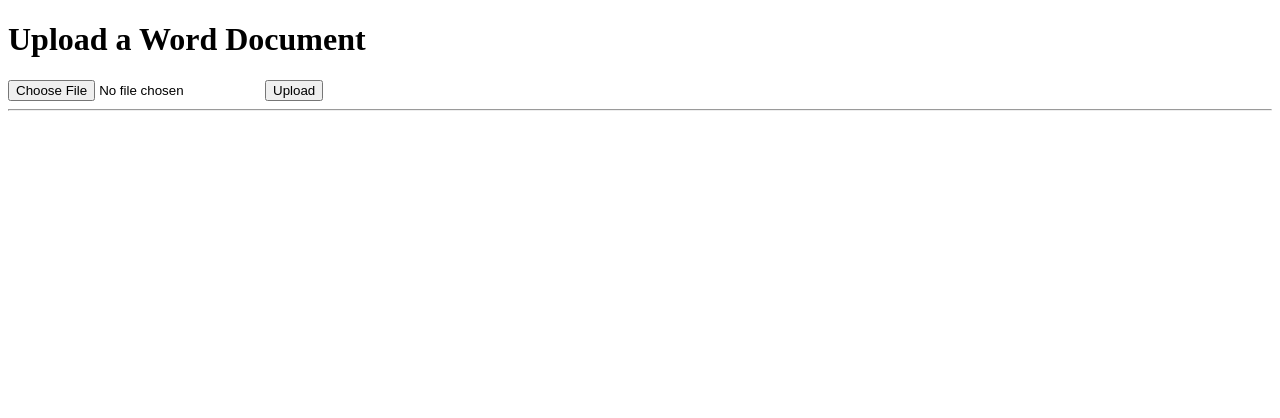
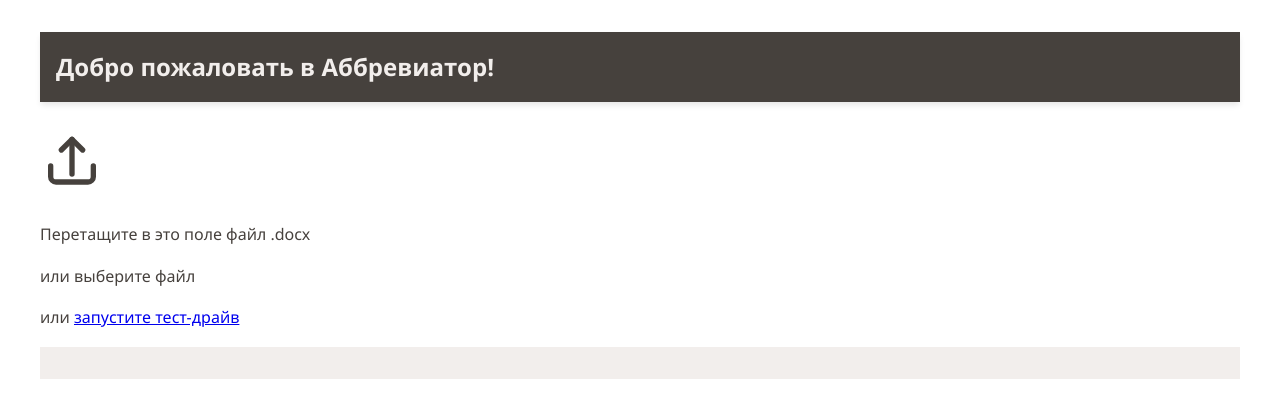
Before and after one commit to T0chka/Abbreviator, a Django app: page / in a window 1280 px wide. Shown: the top 418 px of the page. Run offline with Django 5.2, Linux system fonts and the light colour scheme.

Commit message:
Upload page code refactored, bugs fixed

```diff
--- a/abb_app/templates/upload.html
+++ b/abb_app/templates/upload.html
@@ -1,25 +1,119 @@
+{% load static %}
 <!DOCTYPE html>
 <html>
 <head>
     <title>Upload and View Document</title>
+    <link rel="stylesheet" href="{% static 'css/styles.css' %}">
 </head>
 <body>
-    <h1>Upload a Word Document</h1>
-    <form method="post" enctype="multipart/form-data" action="{% url 'upload_file' %}">
-        {% csrf_token %}
-        <input type="file" name="uploaded_file" required>
-        <button type="submit">Upload</button>
-    </form>
 
-    <hr>
+    <div class="main-content">
+        {% if messages %}
+        <div class="messages">
+            {% for message in messages %}
+            <div class="alert {% if message.tags %}alert-{{ message.tags }}{% endif %}">
+                {{ message }}
+            </div>
+            {% endfor %}
+        </div>
+        {% endif %}
 
-    {% if content %}
-        <h2>File Content:</h2>
-        {% for paragraph in content %}
-            <p>{{ paragraph }}</p>
-        {% endfor %}
-    {% elif error %}
-        <p style="color: red;">Error: {{ error }}</p>
-    {% endif %}
+        <!-- Upload Section -->
+        <div class="section">
+            <h2>Добро пожаловать в Аббревиатор!</h2>
+            <div class="upload-container">
+                <label for="fileInput">
+                    <svg xmlns="http://www.w3.org/2000/svg" width="64" height="64" viewBox="0 0 24 24" fill="none" stroke="currentColor" stroke-width="2" stroke-linecap="round" stroke-linejoin="round">
+                        <path d="M4 12v4a2 2 0 0 0 2 2h12a2 2 0 0 0 2-2v-4"></path>
+                        <polyline points="16 6 12 2 8 6"></polyline>
+                        <line x1="12" y1="2" x2="12" y2="15"></line>
+                    </svg>
+                    <p>Перетащите в это поле файл .docx</p>
+                    <p>или <span class="highlight">выберите файл</span></p>
+                    <p>или <a href="{% url 'process_file_with_session' session_id=demo_session_id %}" class="highlight">запустите тест-драйв</a></p>
+                </label>
+                <form method="post" enctype="multipart/form-data" id="uploadForm" action="{% url 'upload_file' %}">
+                    {% csrf_token %}
+                    <input type="file" name="uploaded_file" id="fileInput" required style="display: none;" onchange="autoSubmitForm()">
+                </form>
+            </div>
+
+            <!-- Options Section -->
+            <div class="description-options">
+                {% if session_id %}
+                    {% with share_url=request.scheme|add:'://'|add:request.get_host|add:'/process/'|add:session_id %}
+                        <input type="hidden" value="{{ share_url }}" id="shareLink">
+                        <button onclick="copyShareLink()" class="btn-select-option">
+                            Поделиться ссылкой на загруженный файл
+                        </button>
+                        <a href="{% url 'process_file_with_session' session_id=session_id %}" class="btn-select-option process-button">
+                            Перейти к обработке файла
+                        </a>
+                    {% endwith %}
+                {% endif %}
+            </div>
+
+            <!-- Loading Overlay -->
+            <div id="loading-overlay" style="display: none;">
+                <div class="loading-content">
+                    <div class="progress-bar">
+                        <div class="progress-fill"></div>
+                    </div>
+                    <p>Обработка файла...</p>
+                </div>
+            </div>
+        </div>
+    </div>
+<script>
+    const uploadBox = document.querySelector('.upload-container');
+
+    uploadBox.addEventListener('dragover', (e) => {
+        e.preventDefault();
+    });
+
+    uploadBox.addEventListener('dragleave', () => {
+    });
+
+    uploadBox.addEventListener('drop', (e) => {
+        e.preventDefault();
+        const files = e.dataTransfer.files;
+        document.getElementById('fileInput').files = files;
+        alert(`File "${files[0].name}" selected.`);
+    });
+
+    function copyShareLink() {
+        const shareLink = document.getElementById('shareLink');
+        shareLink.select();
+        document.execCommand('copy');
+        alert('Ссылка скопирована!');
+    }
+    function autoSubmitForm() {
+        document.getElementById('uploadForm').submit();
+    }
+
+    document.addEventListener('DOMContentLoaded', function() {
+        const processButton = document.querySelector('.process-button');
+        if (processButton) {
+            processButton.addEventListener('click', function(e) {
+                e.preventDefault();
+                const loadingOverlay = document.getElementById('loading-overlay');
+                const progressFill = document.querySelector('.progress-fill');
+
+                loadingOverlay.style.display = 'flex';
+
+                let progress = 0;
+                const interval = setInterval(() => {
+                    if (progress < 90) {
+                        progress += Math.random() * 15;
+                        progressFill.style.width = `${Math.min(progress, 90)}%`;
+                    }
+                }, 500);
+
+                window.location.href = this.href;
+            });
+        }
+    });
+</script>
+
 </body>
 </html>
```
